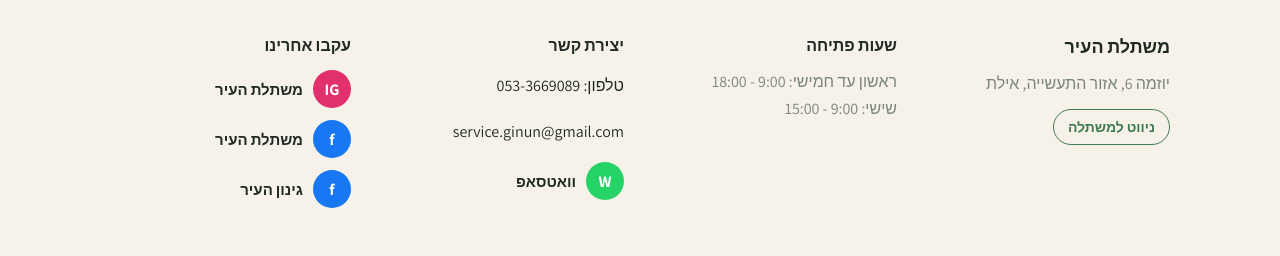
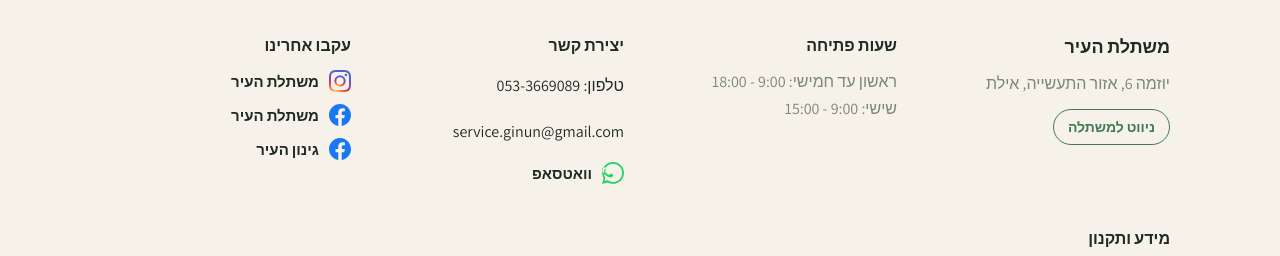
Before and after one commit to omerse9-blip/mashtelat-hair, a Next.js app: page / in a window 1280 px wide. Shown: the part 641-897 px from the top of the page. Built offline with nearby package versions, Linux system fonts and the light colour scheme; no server answers; the database is empty.

Commit message:
Update SiteFooter.jsx

```diff
--- a/components/SiteFooter.jsx
+++ b/components/SiteFooter.jsx
@@ -14,16 +14,45 @@ const FOOTER_BG = "#f7f2e9";
 const linkStyle = { color: "var(--ink)" };
 const mutedLink = { color: "var(--muted)" };
 
+function WhatsappIcon() {
+  return (
+    <svg width="22" height="22" viewBox="0 0 24 24" fill="#25D366" aria-hidden="true">
+      <path d="M.057 24l1.687-6.163a11.867 11.867 0 01-1.587-5.945C.16 5.335 5.495 0 12.05 0a11.817 11.817 0 018.413 3.488 11.824 11.824 0 013.48 8.414c-.003 6.557-5.338 11.892-11.893 11.892a11.9 11.9 0 01-5.688-1.448L.057 24zm6.597-3.807c1.676.995 3.276 1.591 5.392 1.592 5.448 0 9.886-4.434 9.889-9.885.002-5.462-4.415-9.89-9.881-9.892-5.452 0-9.887 4.434-9.889 9.884a9.86 9.86 0 001.51 5.26l-.999 3.648 3.978-1.218zm5.522-6.273c-.074-.124-.272-.198-.57-.347-.297-.149-1.758-.868-2.031-.967-.272-.099-.47-.149-.669.149-.198.297-.768.967-.941 1.165-.173.198-.347.223-.644.074-.297-.149-1.255-.462-2.39-1.475-.883-.788-1.48-1.761-1.653-2.059-.173-.297-.018-.458.13-.606.134-.133.297-.347.446-.521.151-.172.2-.296.3-.495.099-.198.05-.372-.025-.521-.075-.148-.669-1.611-.916-2.206-.242-.579-.487-.501-.669-.51l-.57-.01c-.198 0-.52.074-.792.372s-1.04 1.016-1.04 2.479 1.065 2.876 1.213 3.074c.149.198 2.095 3.2 5.076 4.487.71.306 1.263.489 1.694.626.712.226 1.36.194 1.872.118.571-.085 1.758-.719 2.006-1.413.248-.695.248-1.29.173-1.414z"/>
+    </svg>
+  );
+}
+
+function InstagramIcon() {
+  return (
+    <svg width="22" height="22" viewBox="0 0 24 24" aria-hidden="true">
+      <defs>
+        <radialGradient id="ig-grad" cx="0.3" cy="1" r="1.2">
+          <stop offset="0" stopColor="#FED576" />
+          <stop offset="0.25" stopColor="#F47133" />
+          <stop offset="0.5" stopColor="#BC3081" />
+          <stop offset="0.75" stopColor="#4C63D2" />
+        </radialGradient>
+      </defs>
+      <path fill="url(#ig-grad)" d="M12 2.16c3.2 0 3.58.01 4.85.07 1.17.05 1.8.25 2.23.41.56.22.96.48 1.38.9.42.42.68.82.9 1.38.16.42.36 1.06.41 2.23.06 1.27.07 1.65.07 4.85s-.01 3.58-.07 4.85c-.05 1.17-.25 1.8-.41 2.23-.22.56-.48.96-.9 1.38-.42.42-.82.68-1.38.9-.42.16-1.06.36-2.23.41-1.27.06-1.65.07-4.85.07s-3.58-.01-4.85-.07c-1.17-.05-1.8-.25-2.23-.41-.56-.22-.96-.48-1.38-.9-.42-.42-.68-.82-.9-1.38-.16-.42-.36-1.06-.41-2.23-.06-1.27-.07-1.65-.07-4.85s.01-3.58.07-4.85c.05-1.17.25-1.8.41-2.23.22-.56.48-.96.9-1.38.42-.42.82-.68 1.38-.9.42-.16 1.06-.36 2.23-.41 1.27-.06 1.65-.07 4.85-.07M12 0C8.74 0 8.33.01 7.05.07 5.78.13 4.9.33 4.14.63c-.79.3-1.46.72-2.12 1.38C1.36 2.67.94 3.34.63 4.14.33 4.9.13 5.78.07 7.05.01 8.33 0 8.74 0 12s.01 3.67.07 4.95c.06 1.27.26 2.15.56 2.91.3.79.72 1.46 1.38 2.12.66.66 1.33 1.08 2.12 1.38.76.3 1.64.5 2.91.56C8.33 23.99 8.74 24 12 24s3.67-.01 4.95-.07c1.27-.06 2.15-.26 2.91-.56.79-.3 1.46-.72 2.12-1.38.66-.66 1.08-1.33 1.38-2.12.3-.76.5-1.64.56-2.91.06-1.28.07-1.69.07-4.95s-.01-3.67-.07-4.95c-.06-1.27-.26-2.15-.56-2.91-.3-.79-.72-1.46-1.38-2.12C21.33 1.36 20.66.94 19.86.63c-.76-.3-1.64-.5-2.91-.56C15.67.01 15.26 0 12 0z"/>
+      <path fill="url(#ig-grad)" d="M12 5.84a6.16 6.16 0 100 12.32 6.16 6.16 0 000-12.32zM12 16a4 4 0 110-8 4 4 0 010 8z"/>
+      <circle fill="url(#ig-grad)" cx="18.41" cy="5.59" r="1.44"/>
+    </svg>
+  );
+}
+
+function FacebookIcon() {
+  return (
+    <svg width="22" height="22" viewBox="0 0 24 24" fill="#1877F2" aria-hidden="true">
+      <path d="M24 12.07C24 5.4 18.63 0 12 0S0 5.4 0 12.07c0 6.02 4.39 11.01 10.13 11.93v-8.44H7.08v-3.49h3.05V9.41c0-3.02 1.79-4.69 4.53-4.69 1.31 0 2.68.24 2.68.24v2.97h-1.51c-1.49 0-1.96.93-1.96 1.89v2.25h3.33l-.53 3.49h-2.8V24C19.61 23.08 24 18.09 24 12.07z"/>
+    </svg>
+  );
+}
+
 function Social(props) {
   const wrap = { display: "flex", alignItems: "center", gap: 10, marginBottom: 12 };
-  const badge = {
-    width: 38, height: 38, borderRadius: 999, background: props.bg, color: "#fff",
-    fontWeight: 700, fontSize: 16, display: "flex", alignItems: "center",
-    justifyContent: "center", flexShrink: 0,
-  };
   return (
     <a href={props.href} target="_blank" rel="noreferrer" style={wrap}>
-      <span style={badge}>{props.glyph}</span>
+      <span style={{ flexShrink: 0, display: "flex", alignItems: "center" }}>{props.icon}</span>
       <span style={{ color: "var(--ink)", fontWeight: 600, fontSize: 15 }}>{props.label}</span>
     </a>
   );
@@ -77,14 +106,14 @@ export default function SiteFooter() {
           <p style={{ lineHeight: 2, marginBottom: 14 }}>
             <a href={`mailto:${EMAIL}`} style={linkStyle}>{EMAIL}</a>
           </p>
-          <Social href={`https://wa.me/${WA}`} label="וואטסאפ" bg="#25D366" glyph="W" />
+          <Social href={`https://wa.me/${WA}`} label="וואטסאפ" icon={<WhatsappIcon />} />
         </div>
 
         <div>
           <p style={{ fontWeight: 700, marginBottom: 14 }}>עקבו אחרינו</p>
-          <Social href={IG_NURSERY} label="משתלת העיר" bg="#E1306C" glyph="IG" />
-          <Social href={FB_NURSERY} label="משתלת העיר" bg="#1877F2" glyph="f" />
-          <Social href={FB_GARDEN} label="גינון העיר" bg="#1877F2" glyph="f" />
+          <Social href={IG_NURSERY} label="משתלת העיר" icon={<InstagramIcon />} />
+          <Social href={FB_NURSERY} label="משתלת העיר" icon={<FacebookIcon />} />
+          <Social href={FB_GARDEN} label="גינון העיר" icon={<FacebookIcon />} />
         </div>
 
         <div>
```
